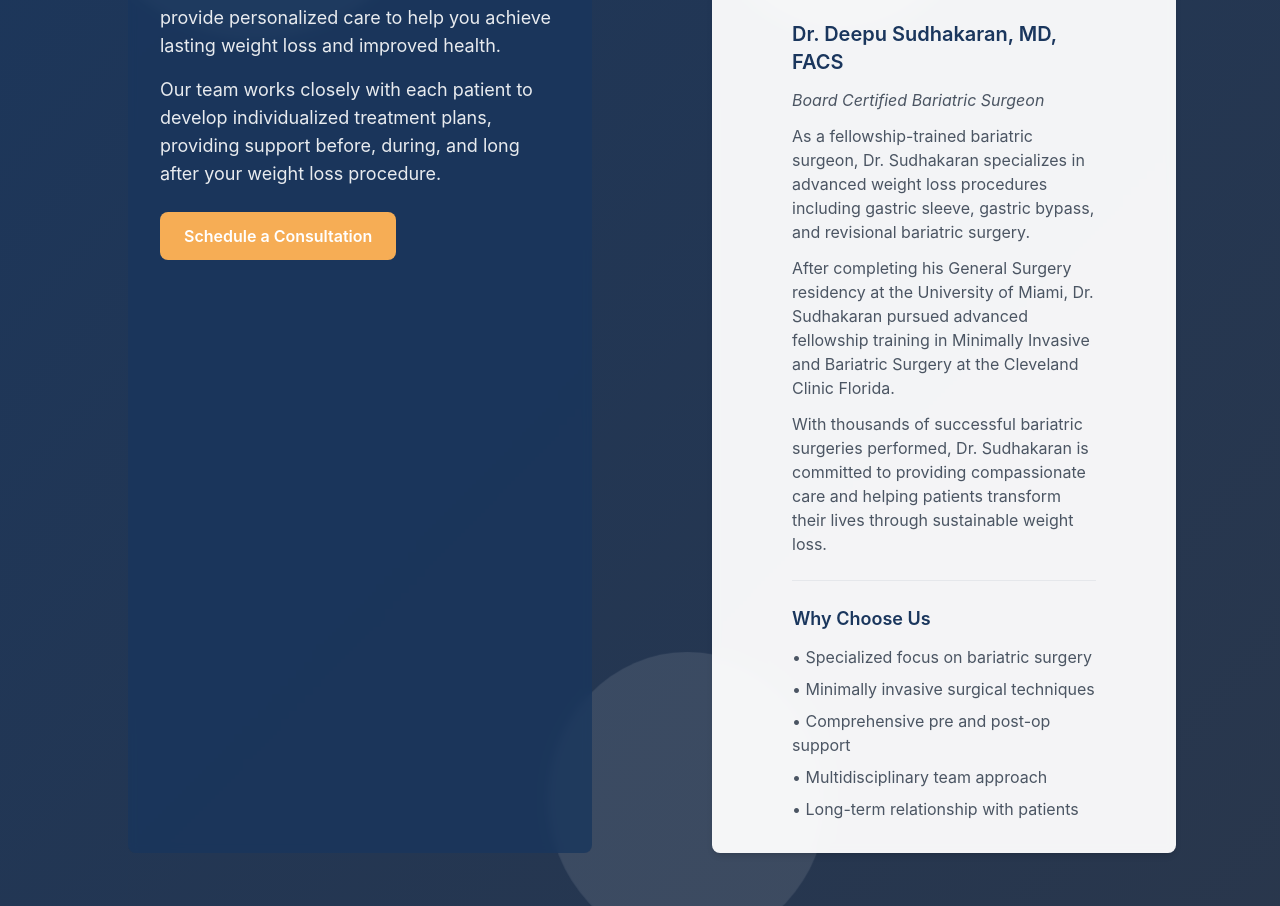
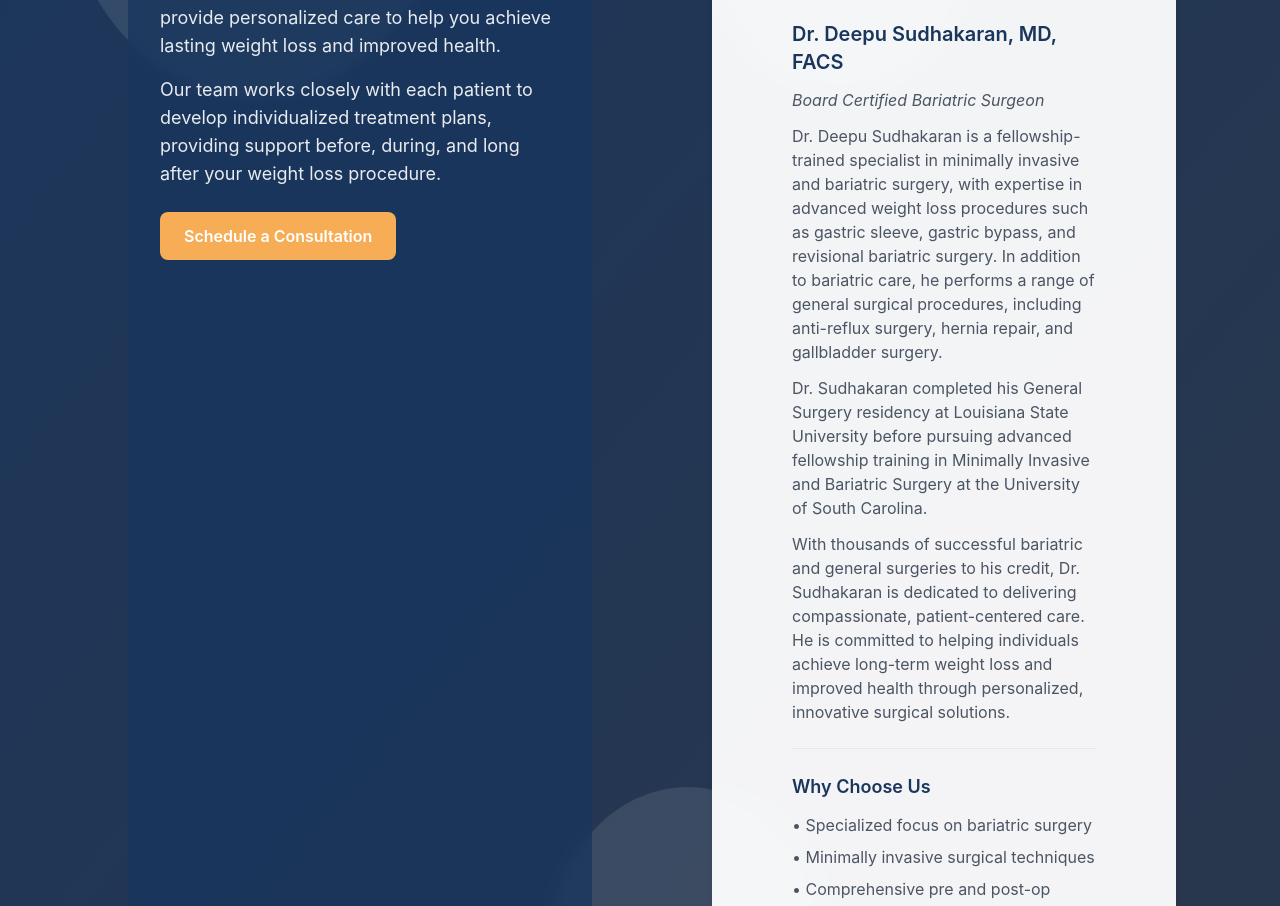
Before and after one commit to GANESH257/CBS-Landing-Page-new, a Next.js app: page / in a window 1280 px wide. Shown: the part 2160-3066 px from the top of the page. Built offline with nearby package versions, Linux system fonts and the light colour scheme.

Commit message:
Update Dr. Sudhakaran's description with new text about his expertise and background

```diff
--- a/app/components/About.jsx
+++ b/app/components/About.jsx
@@ -72,17 +72,14 @@ export default function About() {
                 <div className="space-y-4 sm:space-y-6 md:space-y-3">
                   <h4 className="text-lg sm:text-xl font-semibold text-primary">Dr. Deepu Sudhakaran, MD, FACS</h4>
                   <p className="text-gray-600 italic text-sm sm:text-base">Board Certified Bariatric Surgeon</p>
-                  <p className="text-gray-600 text-sm sm:text-base">
-                    As a fellowship-trained bariatric surgeon, Dr. Sudhakaran specializes in advanced weight loss
-                    procedures including gastric sleeve, gastric bypass, and revisional bariatric surgery.
+                  <p className="text-gray-600 mb-6">
+                    Dr. Deepu Sudhakaran is a fellowship-trained specialist in minimally invasive and bariatric surgery, with expertise in advanced weight loss procedures such as gastric sleeve, gastric bypass, and revisional bariatric surgery. In addition to bariatric care, he performs a range of general surgical procedures, including anti-reflux surgery, hernia repair, and gallbladder surgery.
                   </p>
-                  <p className="text-gray-600 text-sm sm:text-base">
-                    After completing his General Surgery residency at the University of Miami, Dr. Sudhakaran pursued
-                    advanced fellowship training in Minimally Invasive and Bariatric Surgery at the Cleveland Clinic Florida.
+                  <p className="text-gray-600 mb-6">
+                    Dr. Sudhakaran completed his General Surgery residency at Louisiana State University before pursuing advanced fellowship training in Minimally Invasive and Bariatric Surgery at the University of South Carolina.
                   </p>
-                  <p className="text-gray-600 text-sm sm:text-base">
-                    With thousands of successful bariatric surgeries performed, Dr. Sudhakaran is committed to
-                    providing compassionate care and helping patients transform their lives through sustainable weight loss.
+                  <p className="text-gray-600">
+                    With thousands of successful bariatric and general surgeries to his credit, Dr. Sudhakaran is dedicated to delivering compassionate, patient-centered care. He is committed to helping individuals achieve long-term weight loss and improved health through personalized, innovative surgical solutions.
                   </p>
                 </div>
 
```
